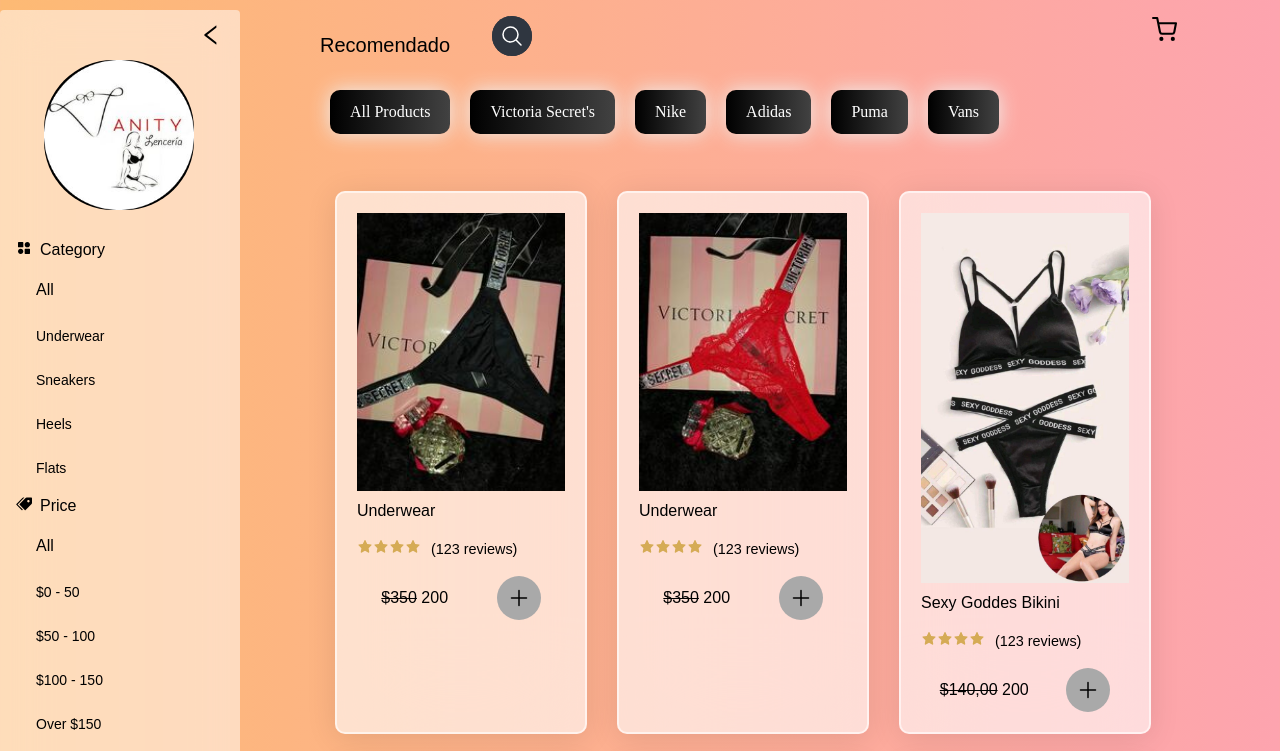
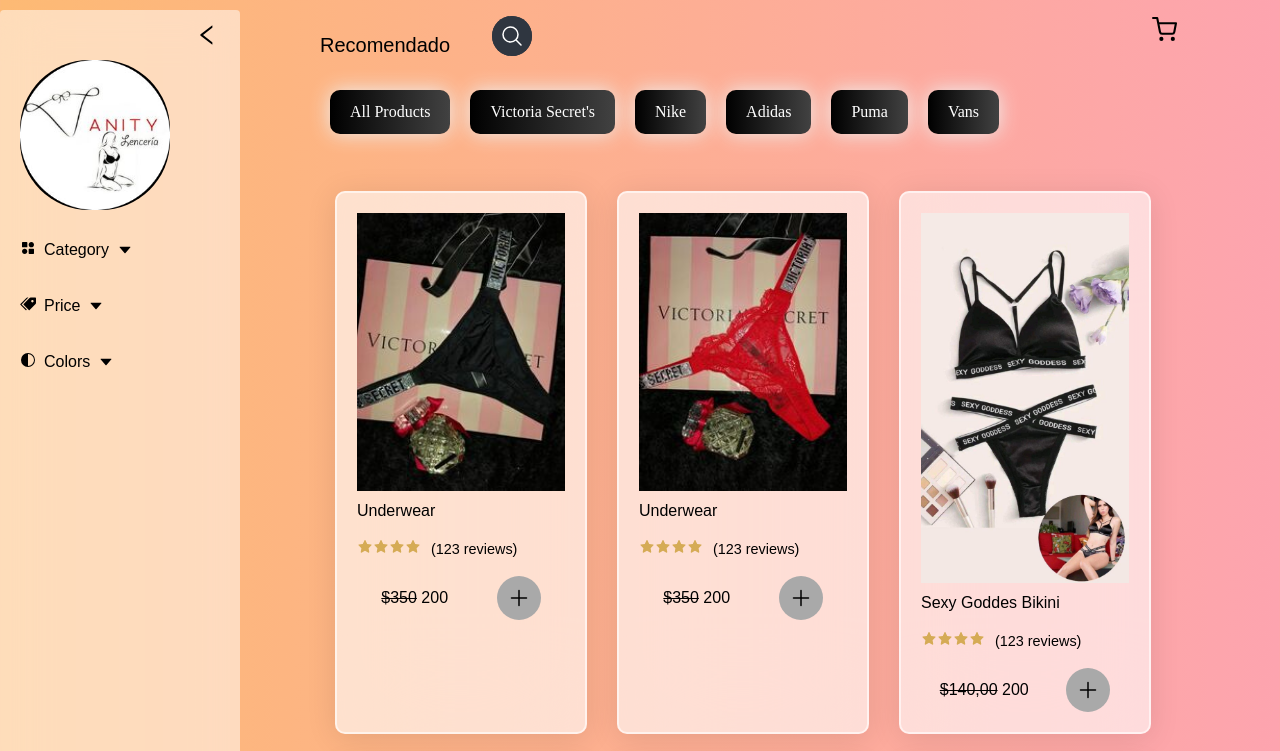
Before and after one commit to Arisz7/Eccomerce, a React (Vite) app: page / in a window 1280 px wide. Shown: the top 751 px of the page. Built offline with nearby package versions, Linux system fonts and the light colour scheme.

Commit message:
sidebar drop-down

```diff
--- a/src/sidebar/Sidebar.jsx
+++ b/src/sidebar/Sidebar.jsx
@@ -10,13 +10,13 @@
     const [collapsed, setSidebarCollapsed] = useState(false);
     return <>
         {/* SIDEBAR */}
-        <section className="flex">
+        <section className="absolute">
             {/*//@ts-ignore*/}
-            <div className={`flex absolute flex-col px-4 rounded backdrop-blur-xl bg-white/50 min-h-screen ${!collapsed ? 'w-60' : 'w-16'} duration-500`}>
+            <div className={`flex flex-col px-5 rounded backdrop-blur-xl bg-white/50 min-h-screen ${!collapsed ? 'w-60' : 'w-16'} duration-500`}>
                 <div className='py-3 flex justify-end'>
                     <AiOutlineLeft size={26} className='cursor-pointer' onClick={() => setSidebarCollapsed(!collapsed)} />
                 </div>
-                <img src={logo} className={`flex mx-7 h-[150px] w-[150px] mb-5 rounded-[46%] bg-black ${collapsed ? 'opacity-0 translate-x-28' : 'bg-black'}`} alt="vannityHMO" />
+                <img src={logo} className={`justify-center h-[150px] w-[150px] mb-5 rounded-[46%] bg-black ${collapsed && 'opacity-0 translate-x-28'}`} alt="vannityHMO" />
                 <Category handleChange={handleChange} collapsed={collapsed} />
                 <Price handleChange={handleChange} collapsed={collapsed} />
                 <Color handleChange={handleChange} collapsed={collapsed} />
--- a/src/sidebar/category/Category.jsx
+++ b/src/sidebar/category/Category.jsx
@@ -1,27 +1,49 @@
-import React from 'react'
+import React, { useState } from 'react'
 import { BiSolidCategoryAlt } from 'react-icons/bi';
 import Input from '../../components/Input';
 import './Category.css';
+import { AiOutlineCaretUp, AiOutlineCaretDown } from 'react-icons/ai';
 
 function Category({ handleChange, collapsed }) {
-    return (
-        <div>
-            {!collapsed ?
-                <h2 className={`flex justify-start mt-2 mb-2 ${collapsed && 'opacity-0 translate-x-28'}`}><BiSolidCategoryAlt class="mr-2 mt-0.5" /> Category</h2>
-                : <BiSolidCategoryAlt size={25} />}
+    const [IsOpen, setIsOpen] = useState(false);
+
+    return <>
+
+        {!collapsed ?
+            <div className={`flex justify-start mt-2 mb-2 ${collapsed && 'opacity-0 translate-x-28'}`}><BiSolidCategoryAlt class="mr-2 mt-0.5" />
+                <button className="flex right" onClick={() => setIsOpen((prev) => !prev)}>
+                    Category
+                    {!IsOpen ? (<AiOutlineCaretDown className='flex h-8 ml-2 pb-2' />
+                    ) : (
+                        <AiOutlineCaretUp className='h-8  ml-2 pb-2' />
+                    )}
+                </button>
+
+            </div>
+            : <BiSolidCategoryAlt size={25} className='mb-20'/>
+        }
+
+        {IsOpen && (
             <button
                 className={`flex hover:bg-white/100 pl-5 rounded-md p-2 w-full ${collapsed && 'opacity-0 translate-x-28'}`}
                 onClick={handleChange}
             >
                 All
             </button>
+        )}
+
+        {IsOpen && (
             <Input
+                className="font-semibold"
+                IsOpen={IsOpen}
                 collapsed={collapsed}
                 handleChange={handleChange}
                 value="underwear"
                 title="Underwear"
                 name="test"
             />
+        )}
+        {IsOpen && (
             <Input
                 collapsed={collapsed}
                 handleChange={handleChange}
@@ -29,6 +51,8 @@
                 title="Sneakers"
                 name="test"
             />
+        )}
+        {IsOpen && (
             <Input
                 collapsed={collapsed}
                 handleChange={handleChange}
@@ -36,6 +60,8 @@
                 title="Heels"
                 name="test"
             />
+        )}
+        {IsOpen && (
             <Input
                 collapsed={collapsed}
                 handleChange={handleChange}
@@ -43,8 +69,8 @@
                 title="Flats"
                 name="test"
             />
-        </div>
-    )
+        )}
+    </>
 }
 
 export default Category
--- a/src/sidebar/colors/Colors.jsx
+++ b/src/sidebar/colors/Colors.jsx
@@ -1,15 +1,30 @@
-import React from 'react'
+import React, { useState } from 'react'
 import { VscColorMode } from 'react-icons/vsc'
 import Input from '../../components/Input';
+import { AiOutlineCaretUp, AiOutlineCaretDown } from 'react-icons/ai';
 import './Colors.css';
 
 function Colors({ handleChange, collapsed }) {
+  const [IsOpen, setIsOpen] = useState(false);
   return (
     <>
       {!collapsed ?
-          <h2 className={`flex justify-start  mt-2 mb-2 ${collapsed && 'opacity-0 translate-x-28'}`}><VscColorMode class='mr-2 mt-0.5' /> Colors</h2>
-          : <i className=''><VscColorMode class="mr-2 mt-0.5" size={25}/></i>}
+        <div className={`flex justify-start mt-4 mb-2 ${collapsed && 'opacity-0 translate-x-28'}`}><VscColorMode class='mr-2 mt-0.5' />
+          <button className="flex right" onClick={() => setIsOpen((prev) => !prev)}>
+            Colors
+            {!IsOpen ? (<AiOutlineCaretDown className='flex h-8 ml-2 pb-2' />
+            ) : (
+              <AiOutlineCaretUp className='h-8  ml-2 pb-2' />
+            )}
+          </button>
+        </div>
+        : <i className=''><VscColorMode class="mt-20" size={25} /></i>}
+
+      {IsOpen && (
         <button className={`flex hover:bg-white/100 pl-5 p-2 rounded-md w-full ${collapsed && 'opacity-0 translate-x-28'}`} onClick={handleChange}>All</button>
+      )}
+
+      {IsOpen && (
         <Input
           collapsed={collapsed}
           handleChange={handleChange}
@@ -18,6 +33,8 @@
           name="test1"
           color="black"
         />
+      )}
+      {IsOpen && (
         <Input
           collapsed={collapsed}
           handleChange={handleChange}
@@ -26,6 +43,8 @@
           name="test1"
           color="red"
         />
+      )}
+      {IsOpen && (
         <Input
           collapsed={collapsed}
           handleChange={handleChange}
@@ -34,6 +53,8 @@
           name="test1"
           color="blue"
         />
+      )}
+      {IsOpen && (
         <Input
           collapsed={collapsed}
           handleChange={handleChange}
@@ -42,6 +63,8 @@
           name="test1"
           color="green"
         />
+      )}
+      {IsOpen && (
         <button
           className={`flex text-sm font-medium hover:bg-gray-100 rounded-md w-full mb-3 p-2 mt-2 pl-5  ${collapsed && 'opacity-0 translate-x-28'}`}
           onClick={handleChange}
@@ -51,6 +74,7 @@
         >
           White
         </button>
+      )}
     </>
   );
 }
--- a/src/sidebar/price/Price.jsx
+++ b/src/sidebar/price/Price.jsx
@@ -1,15 +1,28 @@
-import React from 'react'
+import React, { useState } from 'react'
 import { ImPriceTags } from 'react-icons/im'
+import { AiOutlineCaretUp, AiOutlineCaretDown } from 'react-icons/ai';
 import './Price.css';
 import Input from '../../components/Input';
 
 function Price({ handleChange, collapsed }) {
+    const [IsOpen, setIsOpen] = useState(false);
     return (
         <div className=''>
             {!collapsed ?
-                <h2 className={`flex justify-start  mt-2 mb-2 ${collapsed && 'opacity-0 translate-x-28'}`}><ImPriceTags class='mr-2 mt-0.5' /> Price</h2>
-                : <ImPriceTags class='mr-2 mt-0.5' size={25}/>}
+                <div className={`flex justify-start mt-4 mb-2 ${collapsed && 'opacity-0 translate-x-28'}`}><ImPriceTags class='mr-2 mt-0.5' />
+                    <button className="flex right" onClick={() => setIsOpen((prev) => !prev)}>
+                        Price
+                        {!IsOpen ? (<AiOutlineCaretDown className='flex h-8 ml-2 pb-2' />
+                        ) : (
+                            <AiOutlineCaretUp className='h-8  ml-2 pb-2' />
+                        )}
+                    </button>
+                </div>
+                : <ImPriceTags class='' size={25} />}
+            {IsOpen && (
                 <button className={`flex hover:bg-white/100 pl-5 p-2 rounded-md w-full ${collapsed && 'opacity-0 translate-x-28'}`} onClick={handleChange}>All</button>
+            )}
+            {IsOpen && (
                 <Input
                     collapsed={collapsed}
                     handleChange={handleChange}
@@ -17,6 +30,8 @@
                     title="$0 - 50"
                     name="test2"
                 />
+            )}
+            {IsOpen && (
                 <Input
                     collapsed={collapsed}
                     handleChange={handleChange}
@@ -24,6 +39,8 @@
                     title="$50 - 100"
                     name="test2"
                 />
+            )}
+            {IsOpen && (
                 <Input
                     collapsed={collapsed}
                     handleChange={handleChange}
@@ -31,6 +48,8 @@
                     title="$100 - 150"
                     name="test2"
                 />
+            )}
+            {IsOpen && (
                 <Input
                     collapsed={collapsed}
                     handleChange={handleChange}
@@ -38,6 +57,7 @@
                     title="Over $150"
                     name="test2"
                 />
+            )}
         </div>
     )
 }
```
Lines whose indentation alone changed are shown as unchanged.
